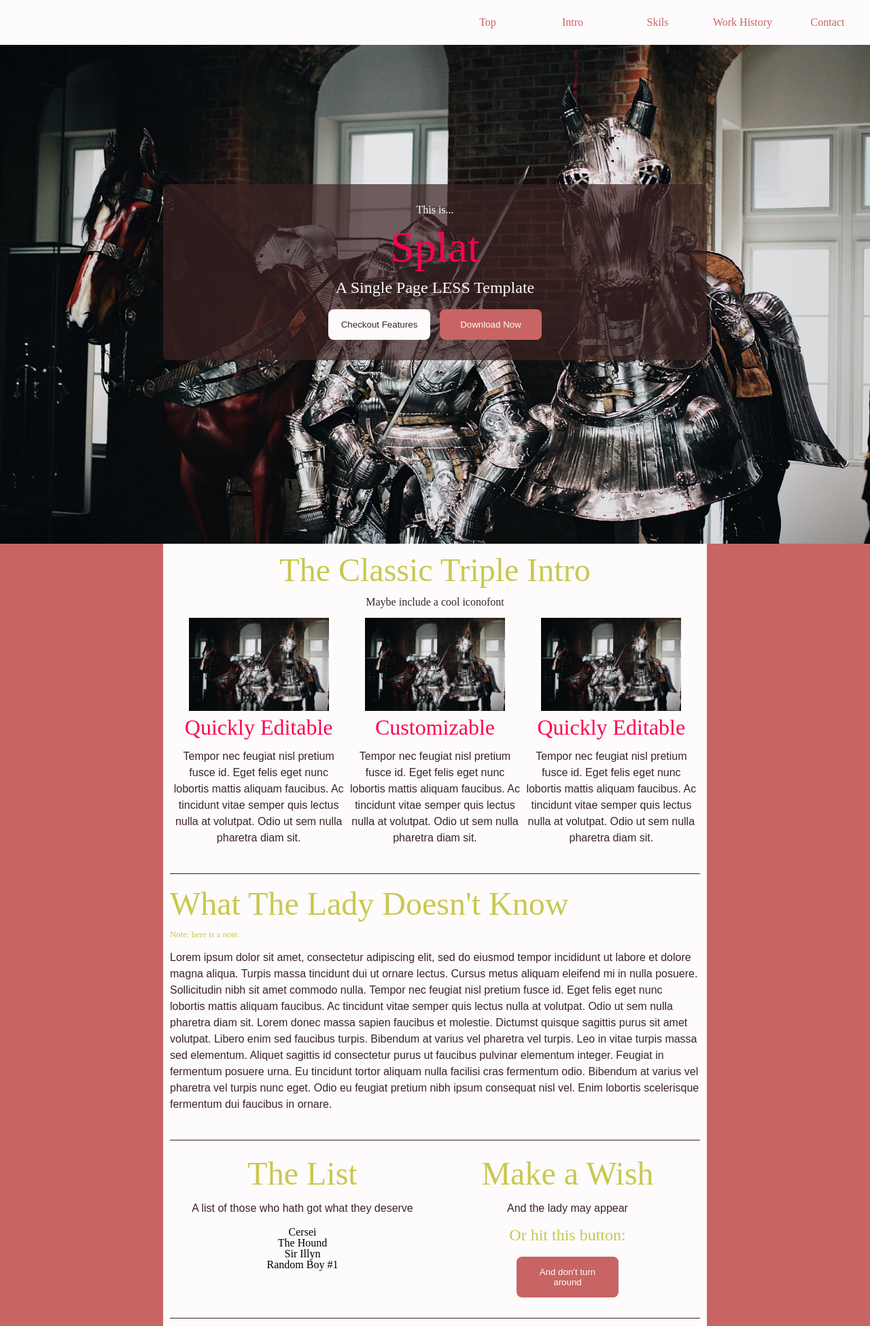
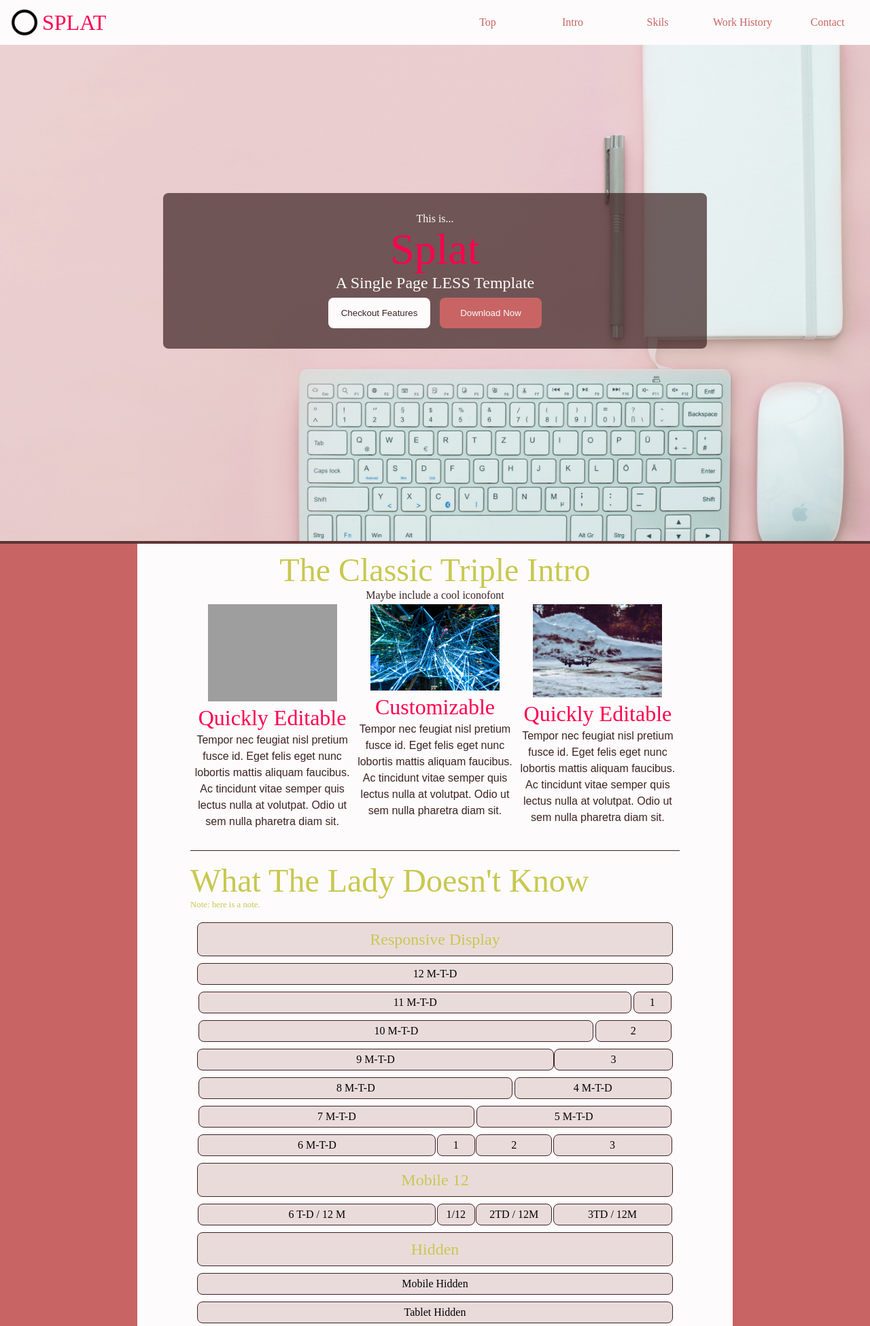
Before and after one commit to thejhubbs/splat, a PHP site: page / in a window 1280 px wide. Shown: the top 1951 px of the page at 68% size. Run offline with PHP 8.4, Linux system fonts and the light colour scheme; grey boxes are pictures that could not be loaded.

Commit message:
Changes to readme

```diff
--- a/css/index.css
+++ b/css/index.css
@@ -149,49 +149,49 @@ h1 {
   font-family: "Comic Sans";
   font-size: 4em;
   color: #ff0050;
-  margin: 5px 0 15px;
+  margin: 5px 0;
   line-height: 1;
 }
 h2 {
   font-family: "Comic Sans";
   font-size: 3em;
   color: #c8c850;
-  margin: 5px 0 15px;
+  margin: 5px 0;
   line-height: 1;
 }
 h3 {
   font-family: "Times New Roman";
   font-size: 2em;
   color: #ff0050;
-  margin: 5px 0 15px;
+  margin: 5px 0;
   line-height: 1;
 }
 h4 {
   font-family: "Times New Roman";
   font-size: 1.5em;
   color: #c8c850;
-  margin: 5px 0 15px;
+  margin: 5px 0;
   line-height: 1;
 }
 h5 {
   font-family: "Times New Roman";
   font-size: 1em;
   color: #3d2323;
-  margin: 5px 0 15px;
+  margin: 5px 0;
   line-height: 1;
 }
 h6 {
   font-family: "Times New Roman";
   font-size: 0.8em;
   color: #c8c850;
-  margin: 5px 0 15px;
+  margin: 5px 0;
   line-height: 1;
 }
 p {
   font-family: "Arial";
   font-size: 1em;
   color: #3d2323;
-  margin: 5px 0 15px;
+  margin: 5px 0;
   line-height: 1.5;
 }
 a {
@@ -290,7 +290,8 @@ Responsive boxes & rows
 }
 @media screen and (min-width: 800px) {
   .page-wrapper {
-    width: 800px;
+    width: 876px;
+    padding: 10px 78px;
   }
 }
 .page-section {
@@ -334,9 +335,97 @@ Responsive boxes & rows
 .box-12 {
   width: 100%;
 }
+.box-11 {
+  width: 91%;
+}
+.box-10 {
+  width: 83%;
+}
+.box-9 {
+  width: 75%;
+}
+.box-8 {
+  width: 66%;
+}
+.box-7 {
+  width: 58%;
+}
+.box-6 {
+  width: 50%;
+}
+.box-5 {
+  width: 41%;
+}
+.box-4 {
+  width: 33%;
+}
+.box-3 {
+  width: 25%;
+}
+.box-2 {
+  width: 16%;
+}
+.box-1 {
+  width: 8%;
+}
 @media screen and (max-width: 500px) {
   .box-mobile-12 {
     width: 100%;
+  }
+}
+@media screen and (max-width: 500px) {
+  .box-mobile-11 {
+    width: 91%;
+  }
+}
+@media screen and (max-width: 500px) {
+  .box-mobile-10 {
+    width: 83%;
+  }
+}
+@media screen and (max-width: 500px) {
+  .box-mobile-9 {
+    width: 75%;
+  }
+}
+@media screen and (max-width: 500px) {
+  .box-mobile-8 {
+    width: 66%;
+  }
+}
+@media screen and (max-width: 500px) {
+  .box-mobile-7 {
+    width: 58%;
+  }
+}
+@media screen and (max-width: 500px) {
+  .box-mobile-6 {
+    width: 50%;
+  }
+}
+@media screen and (max-width: 500px) {
+  .box-mobile-5 {
+    width: 41%;
+  }
+}
+@media screen and (max-width: 500px) {
+  .box-mobile-4 {
+    width: 33%;
+  }
+}
+@media screen and (max-width: 500px) {
+  .box-mobile-3 {
+    width: 25%;
+  }
+}
+@media screen and (max-width: 500px) {
+  .box-mobile-2 {
+    width: 16%;
+  }
+}
+@media screen and (max-width: 500px) {
+  .box-mobile-1 {
+    width: 8%;
   }
 }
 @media screen and (min-width: 500px) {
@@ -344,22 +433,64 @@ Responsive boxes & rows
     width: 100%;
   }
 }
-@media screen and (min-width: 800px) {
-  .box-desktop-12 {
-    width: 100%;
-  }
-}
-.box-11 {
-  width: 91%;
-}
-@media screen and (max-width: 500px) {
-  .box-mobile-11 {
+@media screen and (min-width: 500px) {
+  .box-tablet-11 {
     width: 91%;
   }
 }
 @media screen and (min-width: 500px) {
-  .box-tablet-11 {
-    width: 91%;
+  .box-tablet-10 {
+    width: 83%;
+  }
+}
+@media screen and (min-width: 500px) {
+  .box-tablet-9 {
+    width: 75%;
+  }
+}
+@media screen and (min-width: 500px) {
+  .box-tablet-8 {
+    width: 66%;
+  }
+}
+@media screen and (min-width: 500px) {
+  .box-tablet-7 {
+    width: 58%;
+  }
+}
+@media screen and (min-width: 500px) {
+  .box-tablet-6 {
+    width: 50%;
+  }
+}
+@media screen and (min-width: 500px) {
+  .box-tablet-5 {
+    width: 41%;
+  }
+}
+@media screen and (min-width: 500px) {
+  .box-tablet-4 {
+    width: 33%;
+  }
+}
+@media screen and (min-width: 500px) {
+  .box-tablet-3 {
+    width: 25%;
+  }
+}
+@media screen and (min-width: 500px) {
+  .box-tablet-2 {
+    width: 16%;
+  }
+}
+@media screen and (min-width: 500px) {
+  .box-tablet-1 {
+    width: 8%;
+  }
+}
+@media screen and (min-width: 800px) {
+  .box-desktop-12 {
+    width: 100%;
   }
 }
 @media screen and (min-width: 800px) {
@@ -367,35 +498,9 @@ Responsive boxes & rows
     width: 91%;
   }
 }
-.box-10 {
-  width: 83%;
-}
-@media screen and (max-width: 500px) {
-  .box-mobile-10 {
-    width: 83%;
-  }
-}
-@media screen and (min-width: 500px) {
-  .box-tablet-10 {
-    width: 83%;
-  }
-}
 @media screen and (min-width: 800px) {
   .box-desktop-10 {
     width: 83%;
-  }
-}
-.box-9 {
-  width: 75%;
-}
-@media screen and (max-width: 500px) {
-  .box-mobile-9 {
-    width: 75%;
-  }
-}
-@media screen and (min-width: 500px) {
-  .box-tablet-9 {
-    width: 75%;
   }
 }
 @media screen and (min-width: 800px) {
@@ -403,35 +508,9 @@ Responsive boxes & rows
     width: 75%;
   }
 }
-.box-8 {
-  width: 66%;
-}
-@media screen and (max-width: 500px) {
-  .box-mobile-8 {
-    width: 66%;
-  }
-}
-@media screen and (min-width: 500px) {
-  .box-tablet-8 {
-    width: 66%;
-  }
-}
 @media screen and (min-width: 800px) {
   .box-desktop-8 {
     width: 66%;
-  }
-}
-.box-7 {
-  width: 58%;
-}
-@media screen and (max-width: 500px) {
-  .box-mobile-7 {
-    width: 58%;
-  }
-}
-@media screen and (min-width: 500px) {
-  .box-tablet-7 {
-    width: 58%;
   }
 }
 @media screen and (min-width: 800px) {
@@ -439,35 +518,9 @@ Responsive boxes & rows
     width: 58%;
   }
 }
-.box-6 {
-  width: 50%;
-}
-@media screen and (max-width: 500px) {
-  .box-mobile-6 {
-    width: 50%;
-  }
-}
-@media screen and (min-width: 500px) {
-  .box-tablet-6 {
-    width: 50%;
-  }
-}
 @media screen and (min-width: 800px) {
   .box-desktop-6 {
     width: 50%;
-  }
-}
-.box-5 {
-  width: 41%;
-}
-@media screen and (max-width: 500px) {
-  .box-mobile-5 {
-    width: 41%;
-  }
-}
-@media screen and (min-width: 500px) {
-  .box-tablet-5 {
-    width: 41%;
   }
 }
 @media screen and (min-width: 800px) {
@@ -475,35 +528,9 @@ Responsive boxes & rows
     width: 41%;
   }
 }
-.box-4 {
-  width: 33%;
-}
-@media screen and (max-width: 500px) {
-  .box-mobile-4 {
-    width: 33%;
-  }
-}
-@media screen and (min-width: 500px) {
-  .box-tablet-4 {
-    width: 33%;
-  }
-}
 @media screen and (min-width: 800px) {
   .box-desktop-4 {
     width: 33%;
-  }
-}
-.box-3 {
-  width: 25%;
-}
-@media screen and (max-width: 500px) {
-  .box-mobile-3 {
-    width: 25%;
-  }
-}
-@media screen and (min-width: 500px) {
-  .box-tablet-3 {
-    width: 25%;
   }
 }
 @media screen and (min-width: 800px) {
@@ -511,35 +538,9 @@ Responsive boxes & rows
     width: 25%;
   }
 }
-.box-2 {
-  width: 16%;
-}
-@media screen and (max-width: 500px) {
-  .box-mobile-2 {
-    width: 16%;
-  }
-}
-@media screen and (min-width: 500px) {
-  .box-tablet-2 {
-    width: 16%;
-  }
-}
 @media screen and (min-width: 800px) {
   .box-desktop-2 {
     width: 16%;
-  }
-}
-.box-1 {
-  width: 8%;
-}
-@media screen and (max-width: 500px) {
-  .box-mobile-1 {
-    width: 8%;
-  }
-}
-@media screen and (min-width: 500px) {
-  .box-tablet-1 {
-    width: 8%;
   }
 }
 @media screen and (min-width: 800px) {
@@ -552,7 +553,7 @@ Responsive boxes & rows
     display: none;
   }
 }
-@media screen and (min-width: 500px) {
+@media screen and (min-width: 500px) and (max-width: 800px) {
   .tablet-hidden {
     display: none;
   }
@@ -582,6 +583,15 @@ Collapseable for mobile.
   #top-nav {
     position: fixed;
   }
+}
+#top-nav .logo-and-name {
+  display: flex;
+  justify-content: space-between;
+  align-items: center;
+}
+#top-nav .logo-and-name img {
+  height: 42px;
+  margin: 0 5px 0 15px;
 }
 #top-nav ul {
   display: flex;
@@ -617,8 +627,9 @@ Collapseable for mobile.
   align-items: center;
   text-align: center;
   height: 100vh;
-  background: url('../img/bg.jpg');
+  background: url('../img/desk.jpg');
   background-size: cover;
+  border-bottom: 4px solid #5e3535;
 }
 .image-text-overlay-center {
   display: flex;
@@ -649,3 +660,11 @@ Collapseable for mobile.
 .triple-intro img {
   width: 80%;
 }
+.example-boxes div {
+  text-align: center;
+  background-color: #eadbdb;
+  padding: 1%;
+  margin: 5px 0;
+  border: 1px solid #3d2323;
+  border-radius: 8px;
+}
--- a/index.html
+++ b/index.html
@@ -17,7 +17,10 @@
 
 <body>
   <nav id="top-nav">
-    <img />
+    <div class="logo-and-name">
+      <img src="img/logo.png" /><h3>SPLAT</h3>
+    </div>
+
     <ul>
       <li><a href="#">Top</a></li>
       <li><a href="#">Intro</a></li>
@@ -45,19 +48,19 @@
       <h5>Maybe include a cool iconofont</h5>
       <div class="row">
         <div class="box-12-mobile box-tablet-6 box-desktop-4">
-          <img src="img/bg.jpg" />
+          <img src="img/smoke.jpg" />
           <h3>Quickly Editable</h3>
           <p>Tempor nec feugiat nisl pretium fusce id. Eget felis eget nunc lobortis mattis aliquam faucibus. Ac
             tincidunt vitae semper quis lectus nulla at volutpat. Odio ut sem nulla pharetra diam sit.</p>
         </div>
         <div class="box-12-mobile box-tablet-6 box-desktop-4">
-          <img src="img/bg.jpg" />
+          <img src="img/network.jpg" />
           <h3>Customizable</h3>
           <p>Tempor nec feugiat nisl pretium fusce id. Eget felis eget nunc lobortis mattis aliquam faucibus. Ac
             tincidunt vitae semper quis lectus nulla at volutpat. Odio ut sem nulla pharetra diam sit.</p>
         </div>
         <div class="box-12-mobile box-tablet-12 box-desktop-4">
-          <img src="img/bg.jpg" />
+          <img src="img/drone.jpg" />
           <h3>Quickly Editable</h3>
           <p>Tempor nec feugiat nisl pretium fusce id. Eget felis eget nunc lobortis mattis aliquam faucibus. Ac
             tincidunt vitae semper quis lectus nulla at volutpat. Odio ut sem nulla pharetra diam sit.</p>
@@ -69,7 +72,101 @@
     <section id="skills" class="page-section">
       <h2>What The Lady Doesn't Know</h2>
       <h6>Note: here is a note.</h6>
-      <p>Lorem ipsum dolor sit amet, consectetur adipiscing elit, sed do eiusmod tempor incididunt ut labore et dolore magna aliqua. Turpis massa tincidunt dui ut ornare lectus. Cursus metus aliquam eleifend mi in nulla posuere. Sollicitudin nibh sit amet commodo nulla. Tempor nec feugiat nisl pretium fusce id. Eget felis eget nunc lobortis mattis aliquam faucibus. Ac tincidunt vitae semper quis lectus nulla at volutpat. Odio ut sem nulla pharetra diam sit. Lorem donec massa sapien faucibus et molestie. Dictumst quisque sagittis purus sit amet volutpat. Libero enim sed faucibus turpis. Bibendum at varius vel pharetra vel turpis. Leo in vitae turpis massa sed elementum. Aliquet sagittis id consectetur purus ut faucibus pulvinar elementum integer. Feugiat in fermentum posuere urna. Eu tincidunt tortor aliquam nulla facilisi cras fermentum odio. Bibendum at varius vel pharetra vel turpis nunc eget. Odio eu feugiat pretium nibh ipsum consequat nisl vel. Enim lobortis scelerisque fermentum dui faucibus in ornare.</p>
+      <div class="container">
+        <div class="row example-boxes">
+          <div class="box-12">
+            <h4>Responsive Display</h4>
+          </div>
+          <div class="box-12">12 M-T-D</div>
+
+          <div class="box-11">11 M-T-D</div>
+          <div class="box-1">1</div>
+
+          <div class="box-10">10 M-T-D</div>
+          <div class="box-2">2</div>
+
+          <div class="box-9">9 M-T-D</div>
+          <div class="box-3">3</div>
+
+          <div class="box-8">8 M-T-D</div>
+          <div class="box-4">4 M-T-D</div>
+
+          <div class="box-7">7 M-T-D</div>
+          <div class="box-5">5 M-T-D</div>
+
+          <div class="box-6">6 M-T-D</div>
+          <div class="box-1">1</div>
+          <div class="box-2">2</div>
+          <div class="box-3">3</div>
+
+          <div class="box-12">
+            <h4>Mobile 12</h4>
+          </div>
+          <div class="box-6 box-mobile-12">6 T-D / 12 M</div>
+          <div class="box-1 box-mobile-12">1/12</div>
+          <div class="box-2 box-mobile-12">2TD / 12M</div>
+          <div class="box-3 box-mobile-12">3TD / 12M</div>
+
+          <div class="box-12">
+            <h4>Hidden</h4>
+          </div>
+          <div class="box-12 mobile-hidden">Mobile Hidden</div>
+          <div class="box-12 tablet-hidden">Tablet Hidden</div>
+          <div class="box-12 desktop-hidden">Desktop Hidden</div>
+
+          <div class="box-12">
+            <h4>Nested</h4>
+            12MTD
+            <section class="row">
+              <div class="box-6">6MTD</div>
+              <div class="box-6">6MTD
+                <section class="row">
+                  <div class="box-6">6MTD</div>
+                  <div class="box-6">6MTD</div>
+                </section>
+              </div>
+            </section>
+          </div>
+
+          <div class="box-12">
+            <h4>Padding</h4>
+          </div>
+          <section class="box-6">
+            <section class="container">
+              <div>.container inside .box; *div inside that</div>
+            </section>
+          </section>
+          <section class="box-6">
+            <section class="container">
+              <div>.container inside .box; *div inside that</div>
+            </section>
+          </section>
+
+          <section class="box-4">
+              <section class="container">
+                <div>4MTD</div>
+              </section>
+            </section>
+            <section class="box-3">
+              <section class="container">
+                <div>3MTD</div>
+              </section>
+            </section>
+            <section class="box-1">
+                <section class="container">
+                  <div>1</div>
+                </section>
+              </section>
+              <section class="box-4">
+                <section class="container">
+                  <div>4MTD</div>
+                </section>
+              </section>
+
+
+          </div>
+      </div>
+
     </section>
 
     <div class="row tablet-page-section">
--- a/less/index.less
+++ b/less/index.less
@@ -18,3 +18,16 @@
 //Specific styling for each individual instance of project,
 //your own needs.
 @import "home";
+
+
+
+.example-boxes {
+    div {
+        text-align: center;
+        background-color: @dark-light-color;
+        padding:1%;
+        margin: 5px 0;
+        border: @default-border;
+        border-radius: @default-border-radius;
+    }
+}
--- a/less/objects.less
+++ b/less/objects.less
@@ -13,6 +13,14 @@ Collapseable for mobile.
 	@media @tablet {position: fixed;}
     width: 100%;
     background-color: @nav-bg-color;
+
+	.logo-and-name {
+		.inline-flex;
+		img {
+			height: 42px;
+			margin: 0 5px 0 15px;
+		}
+	}
 
 	ul{
 		.wrap-flex;
@@ -42,6 +50,7 @@ Collapseable for mobile.
 	height: 100vh;
 	background: @main-bg-img-link;
 	background-size: cover;
+	border-bottom: 4px solid @light-dark-color;
 }
 
 //Image/Text Overlay
--- a/less/splat.less
+++ b/less/splat.less
@@ -6,7 +6,7 @@ Responsive boxes & rows
 	margin: auto;
 	height: auto;
 	background-color: @page-bg-color;
-	@media @desktop { width: @desktop-size; }
+	@media @desktop { width: 876px; padding: 10px 78px;}
 
 }
 
@@ -33,16 +33,29 @@ Responsive boxes & rows
 //DEFAULT BOXES
 // Defines .box-1, .box-2, ... .box-12
 // As well as .box-mobile-x, .box-tablet-x, and .box-desktop-x.
+//Multiple loops necessary for cascading rules
 each(range(12), {
 	@num: 13-@index;
     @percent: floor(@num/12*100);
     .box-@{num} { width: ~"@{percent}%"; }
-    .box-mobile-@{num} { @media @mobile { width: ~"@{percent}%"; } }
-    .box-tablet-@{num} { @media @tablet { width: ~"@{percent}%"; } }
-    .box-desktop-@{num} { @media @desktop { width: ~"@{percent}%"; } }
+});
+each(range(12), {
+	@num: 13-@index;
+    @percent: floor(@num/12*100);
+	.box-mobile-@{num} { @media @mobile { width: ~"@{percent}%"; } }
+});
+each(range(12), {
+	@num: 13-@index;
+    @percent: floor(@num/12*100);
+	 .box-tablet-@{num} { @media @tablet { width: ~"@{percent}%"; } }
+});
+each(range(12), {
+	@num: 13-@index;
+    @percent: floor(@num/12*100);
+	.box-desktop-@{num} { @media @desktop { width: ~"@{percent}%"; } }
 });
 
 //TARGET HIDDEN
 .mobile-hidden {@media @mobile {display:none;} }
-.tablet-hidden {@media @tablet {display:none;} }
+.tablet-hidden {@media @hard-tablet {display:none;} }
 .desktop-hidden {@media @desktop {display:none;} }
--- a/less/styles.less
+++ b/less/styles.less
@@ -22,7 +22,7 @@ and other style settings across the site.
 @html-bg-color: @main-color;
 
 //Background image for main call to action
-@bg-img-name: 'bg.jpg';
+@bg-img-name: 'desk.jpg';
 //If different source folder edit this line
 @main-bg-img-link: ~"url('../img/@{bg-img-name}')";
 
@@ -109,25 +109,25 @@ html { background-color: @html-bg-color; }
 }
 
 h1 {
-    .set-font-styles(@top-text-font, 4em, @top-text-color, 5px 0 15px, 1);
+    .set-font-styles(@top-text-font, 4em, @top-text-color, 5px 0, 1);
 }
 h2 {
-    .set-font-styles(@top-text-font, 3em, @header-text-color, 5px 0 15px, 1);
+    .set-font-styles(@top-text-font, 3em, @header-text-color, 5px 0, 1);
 }
 h3 {
-    .set-font-styles(@header-text-font, 2em, @top-text-color, 5px 0 15px, 1);
+    .set-font-styles(@header-text-font, 2em, @top-text-color, 5px 0, 1);
 }
 h4 {
-    .set-font-styles(@header-text-font, 1.5em, @header-text-color, 5px 0 15px, 1);
+    .set-font-styles(@header-text-font, 1.5em, @header-text-color, 5px 0, 1);
 }
 h5 {
-    .set-font-styles(@header-text-font, 1em, @main-text-color, 5px 0 15px, 1);
+    .set-font-styles(@header-text-font, 1em, @main-text-color, 5px 0, 1);
 }
 h6 {
-    .set-font-styles(@header-text-font, .8em, @header-text-color, 5px 0 15px, 1);
+    .set-font-styles(@header-text-font, .8em, @header-text-color, 5px 0, 1);
 }
 p {
-    .set-font-styles(@main-text-font, 1em, @main-text-color, 5px 0 15px, 1.5);
+    .set-font-styles(@main-text-font, 1em, @main-text-color, 5px 0, 1.5);
 }
 
 
--- a/less/variables.less
+++ b/less/variables.less
@@ -3,4 +3,5 @@
 
 @mobile: ~"screen and (max-width: @{mobile-size})";
 @tablet: ~"screen and (min-width: @{mobile-size})";
+@hard-tablet: ~"screen and (min-width: @{mobile-size}) and (max-width: @{desktop-size})";
 @desktop: ~"screen and (min-width: @{desktop-size})";
```
Also changed, not shown: README.md, img/desk.jpg (added), img/drone.jpg (added), img/kknight.jpg (renamed from img/bg.jpg), img/logo.png (added), img/logo.svg (added), img/network.jpg (added), img/screens/screen2.png (added), 2 other files.
